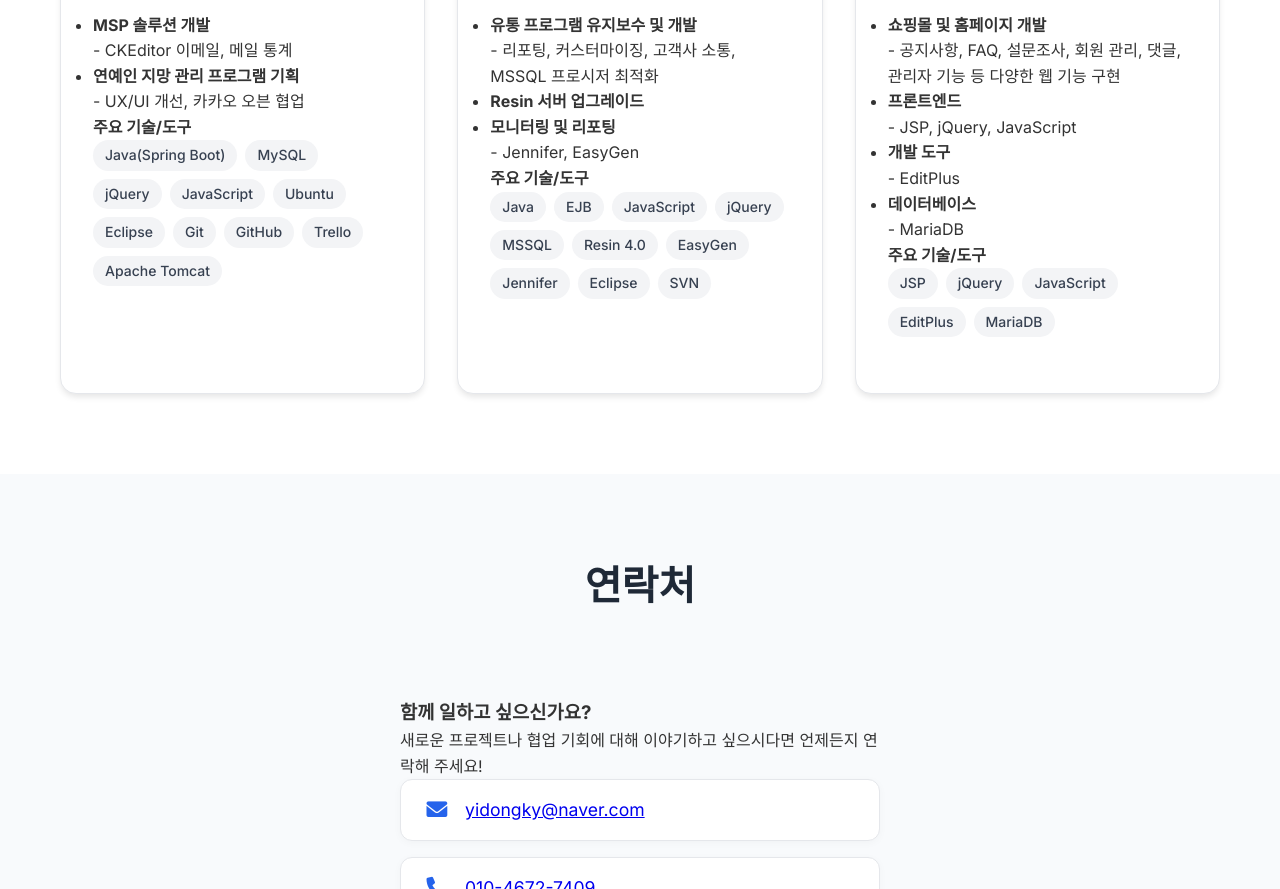
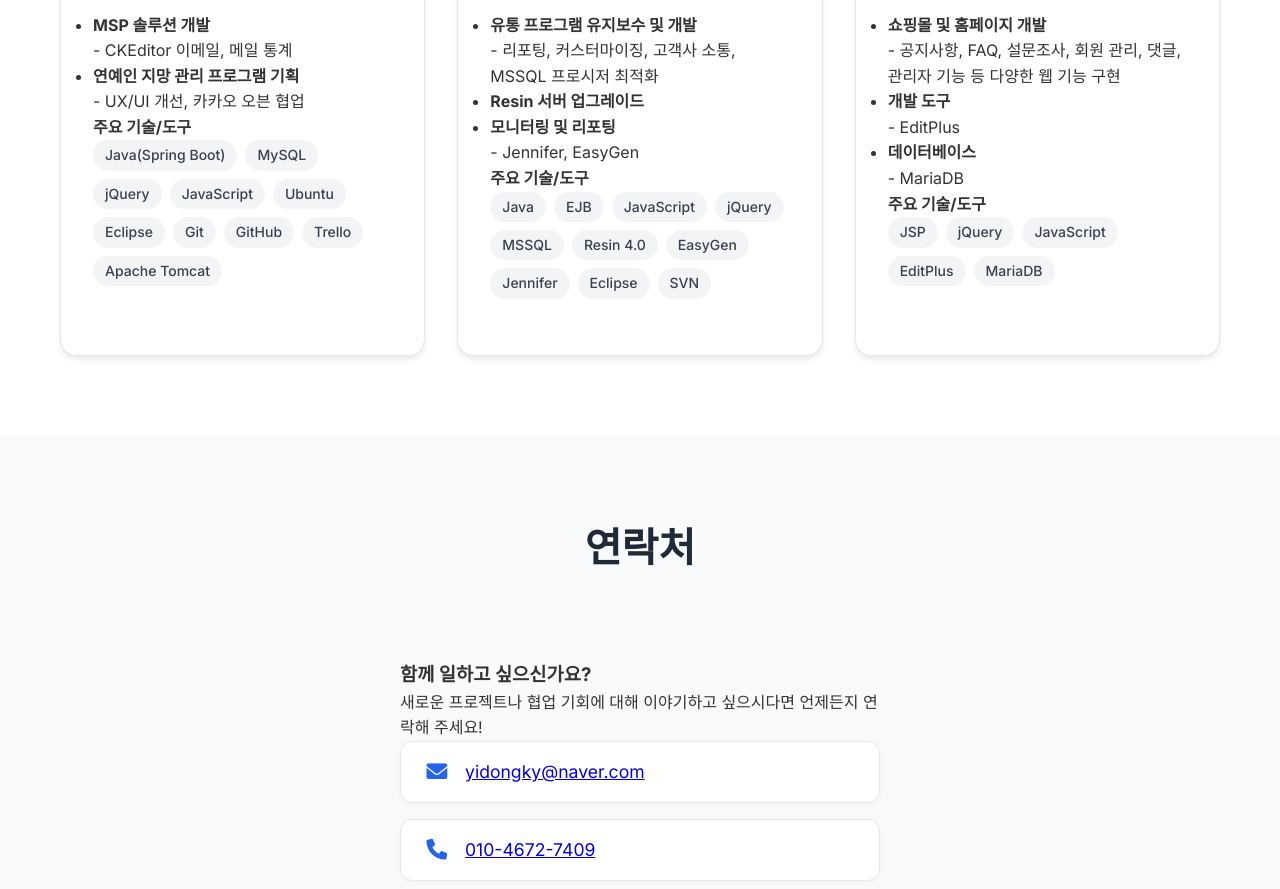
Before and after one commit to yidongky/personal-portfolio, a plain HTML site: page index.html in a window 1280 px wide. Shown: the part 5632-6521 px from the top of the page. Drawn offline with Linux system fonts and the light colour scheme.

Commit message:
내용수정

```diff
--- a/index.html
+++ b/index.html
@@ -299,8 +299,6 @@
                         <ul>
                             <li><b>쇼핑몰 및 홈페이지 개발</b><br>
                                 - 공지사항, FAQ, 설문조사, 회원 관리, 댓글, 관리자 기능 등 다양한 웹 기능 구현</li>
-                            <li><b>프론트엔드</b><br>
-                                - JSP, jQuery, JavaScript</li>
                             <li><b>개발 도구</b><br>
                                 - EditPlus</li>
                             <li><b>데이터베이스</b><br>
```
